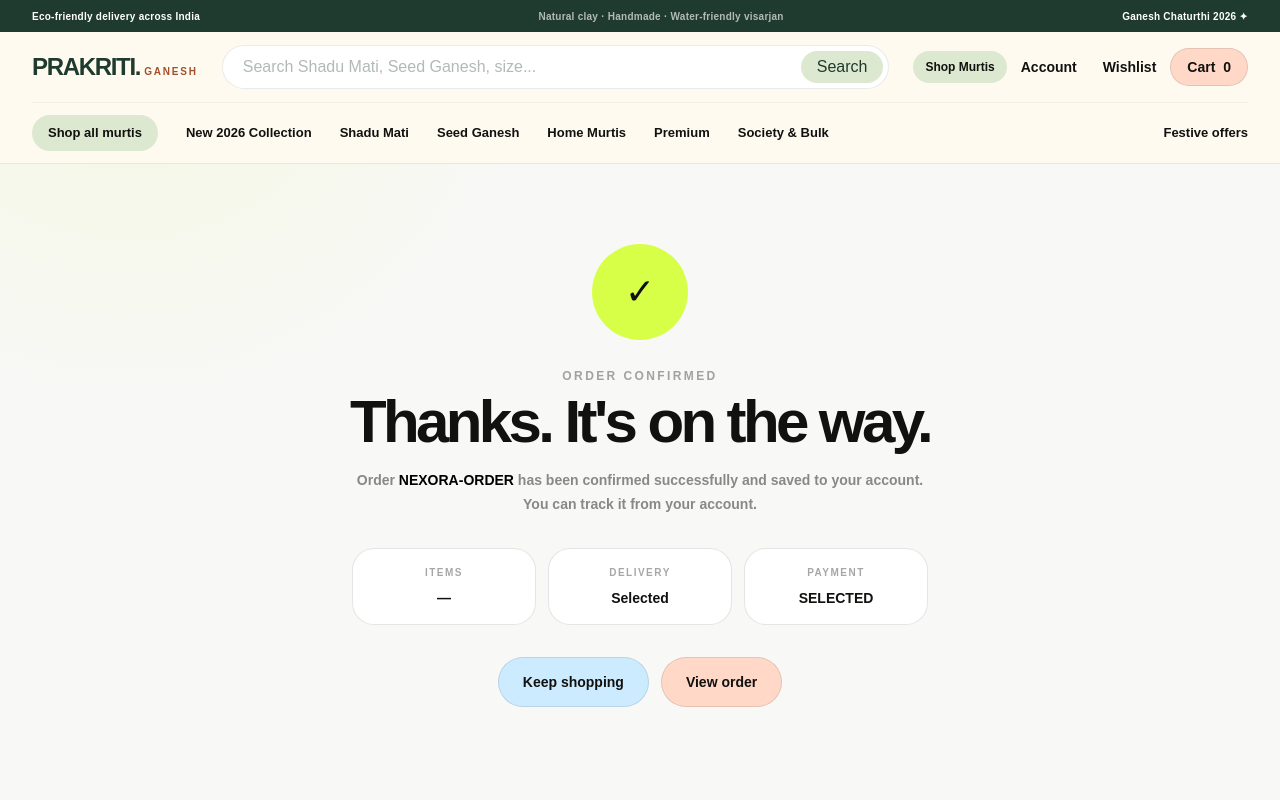
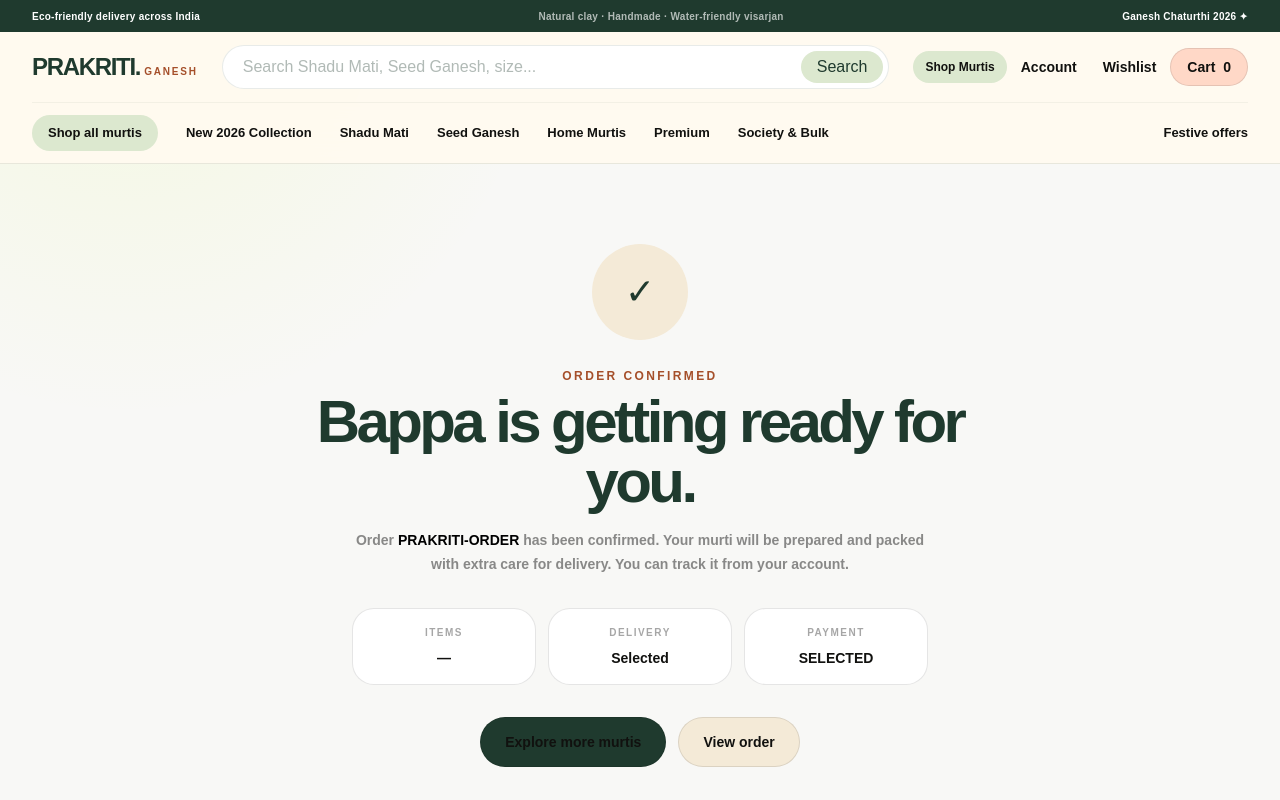
Before and after one commit to shuvinexofficial143-design/nexora-commerce, a Next.js app: page /checkout/success in a window 1280 px wide. Shown: the top 800 px of the page. Built offline with nearby package versions, Linux system fonts and the light colour scheme; no server answers.

Commit message:
Rebrand order success experience

```diff
--- a/components/checkout/order-success.tsx
+++ b/components/checkout/order-success.tsx
@@ -17,29 +17,26 @@ export function OrderSuccess() {
 
   useEffect(() => {
     try {
-      const raw = sessionStorage.getItem("nexora-last-order");
+      const raw = sessionStorage.getItem("prakriti-ganesh-last-order");
       if (raw) setDetails(JSON.parse(raw));
       setQueryOrder(new URLSearchParams(window.location.search).get("order") || "");
     } catch {}
   }, []);
 
-  const orderId = queryOrder || details.orderId || "NEXORA-ORDER";
+  const orderId = queryOrder || details.orderId || "PRAKRITI-ORDER";
 
   return (
     <section className="mx-auto max-w-3xl px-4 py-20 text-center">
-      <div className="mx-auto grid h-24 w-24 place-items-center rounded-full bg-[#d7ff47] text-4xl">✓</div>
+      <div className="mx-auto grid h-24 w-24 place-items-center rounded-full bg-[#f4ead7] text-4xl text-[#1f3a2e]">✓</div>
 
-      <p className="mt-7 text-xs font-black uppercase tracking-[.2em] text-black/35">
-        Order confirmed
-      </p>
+      <p className="mt-7 text-xs font-black uppercase tracking-[.2em] text-[#a54f2a]">Order confirmed</p>
 
-      <h1 className="mt-2 text-4xl font-black tracking-[-.06em] sm:text-6xl">
-        Thanks. It&apos;s on the way.
+      <h1 className="mt-2 text-4xl font-black tracking-[-.06em] text-[#1f3a2e] sm:text-6xl">
+        Bappa is getting ready for you.
       </h1>
 
       <p className="mx-auto mt-4 max-w-xl text-sm font-bold leading-6 text-black/45">
-        Order <span className="text-black">{orderId}</span> has been confirmed successfully and saved to your
-        account. {details.email ? `Order updates will be sent to ${details.email}.` : "You can track it from your account."}
+        Order <span className="text-black">{orderId}</span> has been confirmed. Your murti will be prepared and packed with extra care for delivery. {details.email ? `Order updates will be sent to ${details.email}.` : "You can track it from your account."}
       </p>
 
       <div className="mx-auto mt-8 grid max-w-xl gap-3 sm:grid-cols-3">
@@ -49,18 +46,8 @@ export function OrderSuccess() {
       </div>
 
       <div className="mt-8 flex flex-wrap justify-center gap-3">
-        <Link
-          href="/shop"
-          className="rounded-full border border-black/10 bg-[#CDEBFF] px-6 py-3.5 text-sm font-black text-black transition hover:bg-[#B8E1FA]"
-        >
-          Keep shopping
-        </Link>
-        <Link
-          href="/account/orders"
-          className="rounded-full border border-black/10 bg-[#FFD8C7] px-6 py-3.5 text-sm font-black text-black transition hover:bg-[#FFC8B4]"
-        >
-          View order
-        </Link>
+        <Link href="/shop" className="rounded-full border border-black/10 bg-[#1f3a2e] px-6 py-3.5 text-sm font-black text-white transition hover:bg-[#294b3c]">Explore more murtis</Link>
+        <Link href="/account/orders" className="rounded-full border border-black/10 bg-[#f4ead7] px-6 py-3.5 text-sm font-black text-[#1f3a2e] transition hover:bg-[#eadcc4]">View order</Link>
       </div>
     </section>
   );
```
